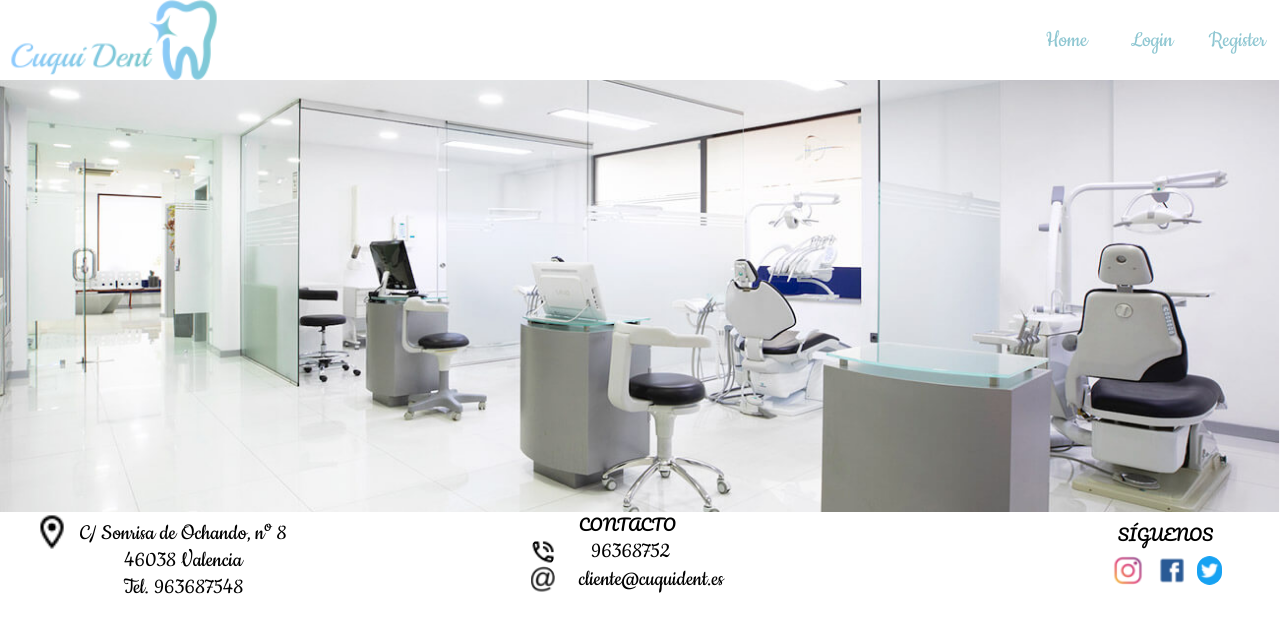
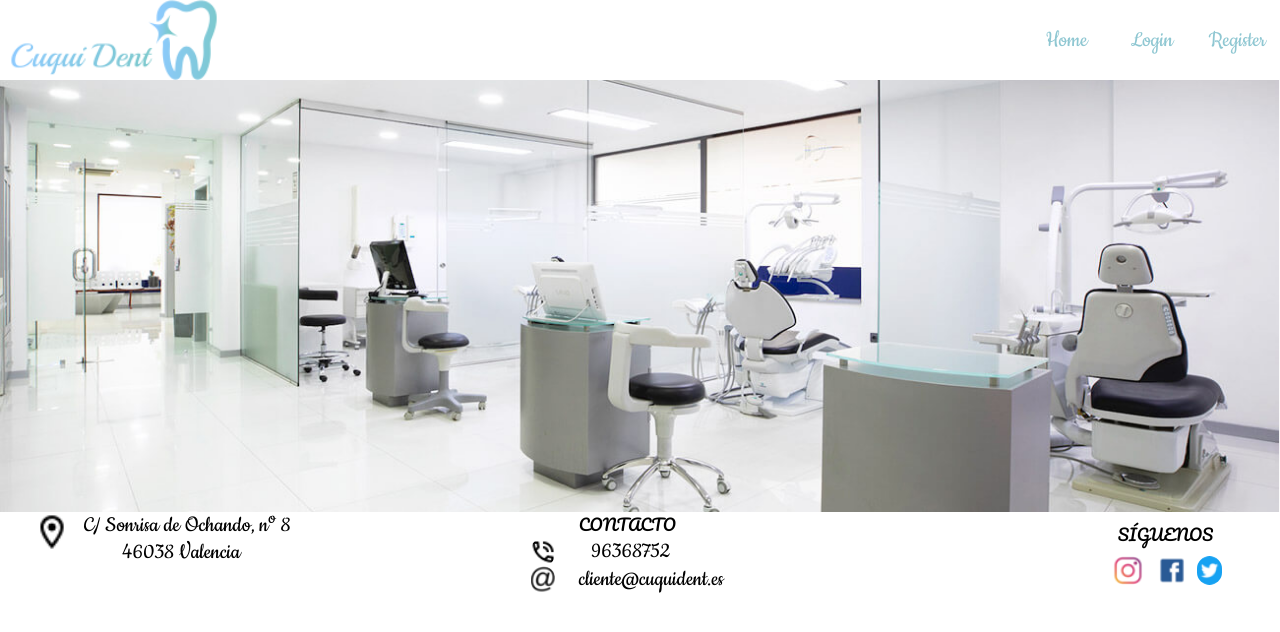
Before and after one commit to jellis24/frontend-clinica-dental, a React (Create React App) app: page / in a window 1280 px wide. Shown: the top 632 px of the page. Built offline with nearby package versions, Linux system fonts and the light colour scheme.

Commit message:
footer finished correct

```diff
--- a/src/components/Footer/Footer.css
+++ b/src/components/Footer/Footer.css
@@ -18,10 +18,12 @@
 }
 .ubicacion2{
     margin-left: 0.5em;
-    margin-top: -1em;
+
+    font-family: 'Cookie', cursive;
+    font-size: x-large;
 
 }
-p{
+.ubicacion3{
     margin-bottom: -1em;
     font-family: 'Cookie', cursive;
     font-size: x-large;
--- a/src/components/Footer/Footer.jsx
+++ b/src/components/Footer/Footer.jsx
@@ -16,8 +16,10 @@ const Footer = () => {
 
                 <div className="izquierda">
                     <div className="ubicacion1"><img src={logoUbicacion} alt=""/></div>
-                    <div className="ubicacion2"><p>C/ Sonrisa de Ochando, nº 8 </p>
-                    <p>46038 Valencia</p><p>Tel. 963687548</p></div>
+                    <div className="direccion">
+                        <div className="ubicacion2">C/ Sonrisa de Ochando, nº 8</div>
+                        <div className="ubicacion3">46038 Valencia</div>
+                    </div>
 
 
 
```
